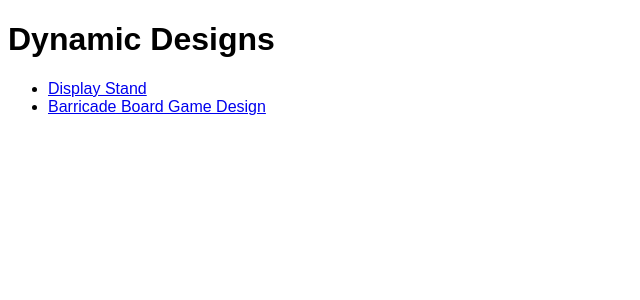
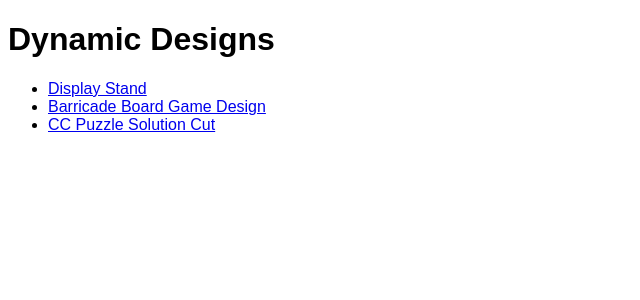
Before and after one commit to msmithgu/msmithgu.github.io, a Jekyll site: the page dd/index.html, which Jekyll copies as it is, in a window 1280 px wide. Shown: the top 300 px of the page, without its empty margins (0-640 px from the left). Built offline with Jekyll 4.4.1, drawn with Linux system fonts in a browser that asks for light colours.

Commit message:
Add CC puzzle solution cut svg

```diff
--- a/dd/index.html
+++ b/dd/index.html
@@ -16,5 +16,6 @@
   <ul>
     <li><a href="./display-stand/">Display Stand</a></li>
     <li><a href="./barricade-game.scad">Barricade Board Game Design</a></li>
+    <li><a href="./caesars-calendar.svg">CC Puzzle Solution Cut</a></li>
   </ul>
 </body>
```
